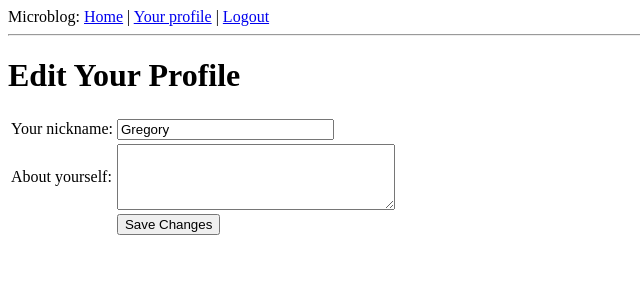
After one commit to gregoryg/flask-mega-tutorial, a Flask app: page /edit in a window 1280 px wide. The commit adds this page. Shown: the top 300 px of the page, without its empty margins (0-640 px from the left). Run offline with Flask 2, Linux system fonts and the light colour scheme; a user stored in the database is signed in; data comes from the database, SQL or seed files in the repository; both versions use the stored data as it was after the commit.

Commit message:
Part 6 - profile page and avatars

```diff
--- a/microblog/app/forms.py
+++ b/microblog/app/forms.py
@@ -1,7 +1,11 @@
 from flask.ext.wtf import Form
-from wtforms import StringField, BooleanField
-from wtforms.validators import DataRequired
+from wtforms import StringField, BooleanField, TextAreaField
+from wtforms.validators import DataRequired, Length
 
 class LoginForm(Form):
     openid = StringField('openid', validators=[DataRequired()])
     remember_me = BooleanField('remember_me', default=False)
+
+class EditForm(Form):
+    nickname = StringField('nickname', validators=[DataRequired()])
+    about_me = TextAreaField('about_me', validators=[Length(min=0, max=140)])
--- a/microblog/app/models.py
+++ b/microblog/app/models.py
@@ -1,10 +1,16 @@
 from app import db
+from hashlib import md5
 
 class User(db.Model):
     id = db.Column(db.Integer, primary_key=True)
     nickname = db.Column(db.String(64), index=True, unique=True)
     email = db.Column(db.String(120), index=True, unique=True)
     posts = db.relationship('Post', backref='author', lazy='dynamic')
+    about_me = db.Column(db.String(140))
+    last_seen = db.Column(db.DateTime)
+
+    def avatar(self, size):
+        return 'http://www.gravatar.com/avatar/%s?d=mm&s=%d' % (md5(self.email.encode('utf-8')).hexdigest(), size)
 
     def is_authenticated(self):
         return True
--- a/microblog/app/templates/base.html
+++ b/microblog/app/templates/base.html
@@ -12,6 +12,7 @@
 		  Microblog:
 		  <a href="{{ url_for('index') }}"">Home</a>
 		  {% if g.user.is_authenticated() %}
+		  | <a href="{{ url_for('user', nickname=g.user.nickname) }}">Your profile</a>
 		  | <a href="{{ url_for('logout') }}">Logout</a>
 		  {% endif %}
 	  </div>
--- /dev/null
+++ b/microblog/app/templates/edit.html
@@ -0,0 +1,23 @@
+<!-- extend base layout -->
+{% extends "base.html" %}
+
+{% block content %}
+<h1>Edit Your Profile</h1>
+<form action="" method="post" name="edit">
+  {{form.hidden_tag()}}
+  <table>
+    <tr>
+      <td>Your nickname:</td>
+      <td>{{ form.nickname(size=24) }}</td>
+    </tr>
+    <tr>
+      <td>About yourself:</td>
+      <td>{{ form.about_me(cols=32, rows=4) }}</td>
+    </tr>
+    <tr>
+      <td></td>
+      <td><input type="submit" value="Save Changes"></td>
+    </tr>
+  </table>
+</form>
+{% endblock %}
--- /dev/null
+++ b/microblog/app/templates/post.html
@@ -0,0 +1,6 @@
+<table>
+	<tr valign="top" >
+		<td><img src="{{ post.author.avatar(50) }}"</td>
+		<td><i>{{post.author.nickname }} says: </i><br/>{{ post.body }} </td>
+	</tr>
+</table>
--- a/microblog/app/views.py
+++ b/microblog/app/views.py
@@ -1,8 +1,9 @@
 from flask import render_template, flash, redirect, session, url_for, request, g
 from flask.ext.login import login_user, logout_user, current_user, login_required
 from app import app, db, lm, oid
-from .forms import LoginForm
+from .forms import LoginForm, EditForm
 from .models import User
+from datetime import datetime
 
 @app.route('/')
 @app.route('/index')
@@ -63,6 +64,10 @@ def after_login(resp):
 @app.before_request
 def before_request():
     g.user = current_user
+    if g.user.is_authenticated():
+        g.user.last_seen = datetime.utcnow()
+        db.session.add(g.user)
+        db.session.commit()
 
 
 @app.route('/logout')
@@ -70,6 +75,38 @@ def logout():
     logout_user()
     return redirect(url_for('index'))
 
+@app.route('/user/<nickname>')
+@login_required
+def user(nickname):
+    user = User.query.filter_by(nickname=nickname).first()
+    if user == None:
+        flash('User %s not found.' % nickname)
+        return redirect(url_for('index'))
+    posts = [
+        {'author': user, 'body': 'Test post #1'},
+        {'author': user, 'body': 'Test post #2'}
+        ]
+    return render_template('user.html',
+                           user=user,
+                           posts=posts)
+
+
+@app.route('/edit', methods=['GET', 'POST'])
+@login_required
+def edit():
+    form = EditForm()
+    if form.validate_on_submit():
+        g.user.nickname = form.nickname.data
+        g.user.about_me = form.about_me.data
+        db.session.add(g.user)
+        db.session.commit()
+        flash('Your changes have been saved.')
+        return redirect(url_for('edit'))
+    else:
+        form.nickname.data = g.user.nickname
+        form.about_me.data = g.user.about_me
+    return render_template('edit.html', form=form)
+
 @lm.user_loader
 def load_user(id):
-                             return User.query.get(int(id))
+    return User.query.get(int(id))
```
Also changed, not shown: microblog/app/templates/user.html (added, +20 -0 lines), microblog/app.db, 1 other file.
